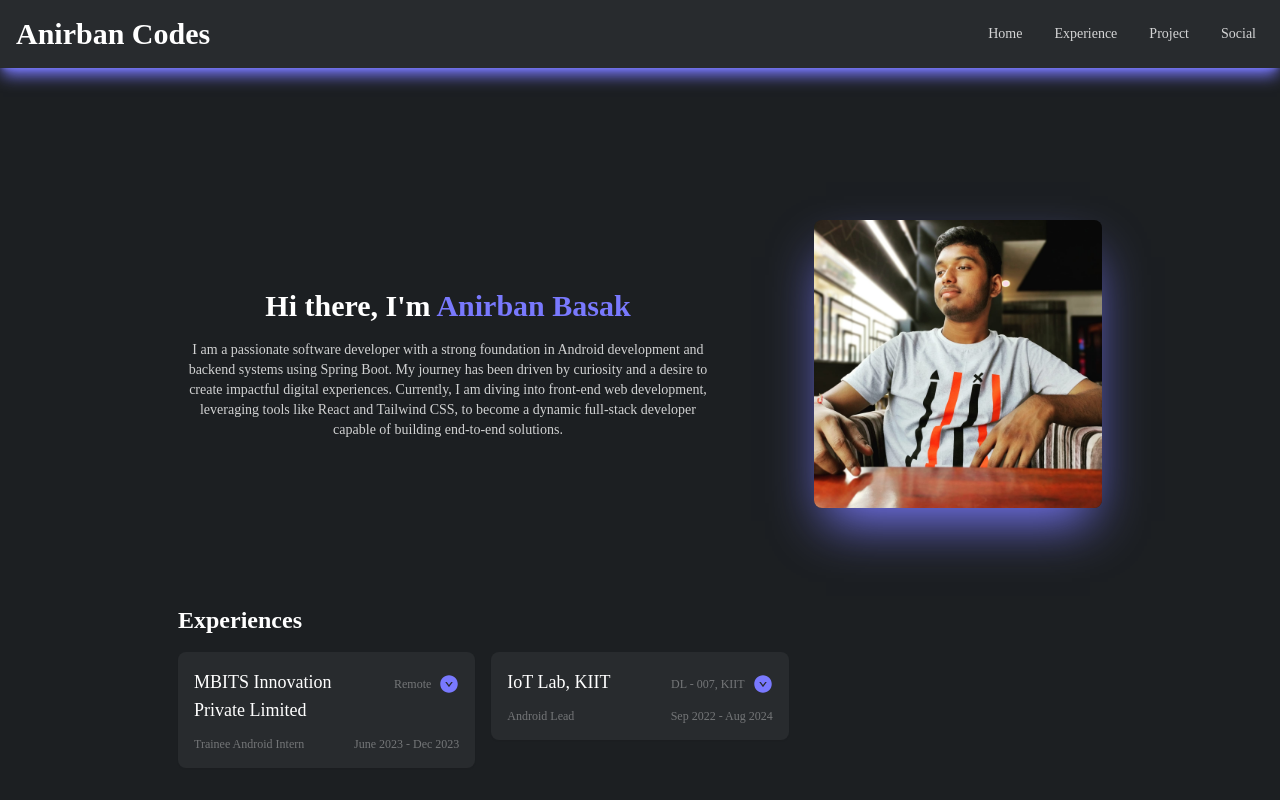
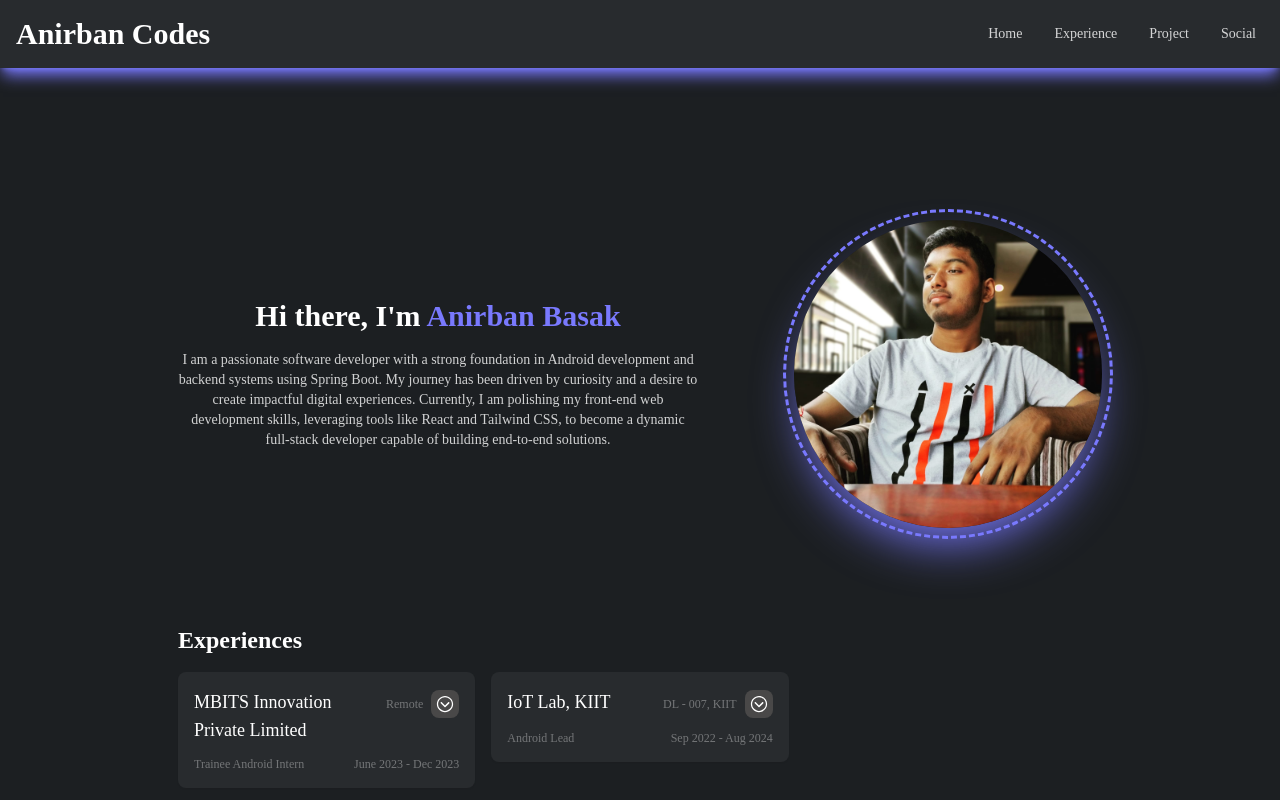
Before and after one commit to basakjeet08/Anirban-Codes, a React (Vite) app: page / in a window 1280 px wide. Built offline with nearby package versions, Linux system fonts and the light colour scheme; a web font is replaced by a local one.

Commit message:
refactor - minor UI Changes and rechecked the content.

```diff
--- a/src/constants/data.js
+++ b/src/constants/data.js
@@ -42,7 +42,7 @@ export const heroData = {
   info: `
         I am a passionate software developer with a strong foundation in Android development and backend systems using Spring Boot.
         My journey has been driven by curiosity and a desire to create impactful digital experiences.
-        Currently, I am diving into front-end web development, leveraging tools like React and Tailwind CSS, to become a dynamic full-stack developer capable of building end-to-end solutions.
+        Currently, I am polishing my front-end web development skills, leveraging tools like React and Tailwind CSS, to become a dynamic full-stack developer capable of building end-to-end solutions.
     `,
   profileImage: {
     src: myImage,
@@ -60,7 +60,8 @@ export const experienceData = {
       jobTitle: "Trainee Android Intern",
       location: "Remote",
       description: `
-        As an Android intern at MBITS, I Contributed to Android App development, implementing new features, optimizing performance, and adhering to Android best practices using Kotlin and Jetpack Compose.
+        During my internship at MBITS, I contributed to Android app development, focusing on healthcare and fitness solutions. The app tracked health metrics, providing users with valuable insights.
+        I developed a track screen with interactive charts to visualize these metrics, enhancing usability and enabling seamless health monitoring.
     `,
     },
 
@@ -72,7 +73,7 @@ export const experienceData = {
       description: `
         At IoT Lab, I began as an Android Developer, where I developed innovative solutions integrating IoT technologies with Android apps.
         Within a year, I was promoted to Android Developer Lead, overseeing a team of 10+ developers.
-        Together, we delivered several successful projects that bridged the gap between hardware and software, enhancing IoT functionality and user engagement.
+        Together, we delivered several successful projects and hosted sereval events.
     `,
     },
   ],
@@ -83,7 +84,7 @@ export const technologyData = {
   bodyText: `
       My technical journey began with Android development, where I created seamless and intuitive mobile experiences.
       Over time, I delved into backend systems using Java and Spring Boot, building scalable and secure APIs.
-      To expand my expertise, I have embraced front-end web development, exploring tools like React and Tailwind CSS to craft visually appealing and interactive user interfaces. This multifaceted approach enables me to deliver holistic and efficient software solutions.
+      To expand my expertise, I have embraced front-end web development, exploring tools like React and Tailwind CSS to craft visually appealing and interactive user interfaces.
   `,
   techList: [
     { imgSrc: javaLogo, shadow: "shadow-red-500", stack: "Java" },
@@ -117,7 +118,7 @@ export const projectData = {
       stack: ["Android", "Jetpack Compose", "Data Visualization"],
       githubLink: "https://github.com/basakjeet08/JetChart",
       description: `
-        JetChart is a Jetpack Compose chart library built using SOLID principles and the strategy design pattern. It emphasizes code reusability and scalability, ensuring ease of integration into various projects. The library leverages the Java Canvas API and Kotlin DrawScopes for high-performance custom rendering, making it a robust solution for data visualization needs.
+        JetChart is a Jetpack Compose chart library built using SOLID principles and the strategy design pattern. It emphasizes code reusability and scalability, ensuring ease of integration into various projects. The library leverages the Java Canvas API and Kotlin DrawScopes for high-performance custom rendering, making it a robust solution for data visualization needs in android.
     `,
     },
 
@@ -126,7 +127,7 @@ export const projectData = {
       stack: ["Android", "Spring Boot", "Published", "Firebase Auth"],
       githubLink: "https://github.com/iot-lab-kiit/IoT-Teacher-Review-App",
       description: `
-        Kritique App empowers students to provide feedback and ratings for faculty members, fostering a culture of continuous improvement. Its intuitive interfaces, robust data handling, and detailed analytics ensure transparency and reliability.
+        Kritique App allows students to provide feedback and ratings for faculty members, fostering a culture of continuous improvement. Its intuitive interfaces, robust data handling, and detailed analytics ensure transparency and reliability.
     `,
     },
     {
@@ -134,9 +135,7 @@ export const projectData = {
       stack: ["Android", "Kotlin", "Jetpack Compose"],
       githubLink: "https://github.com/iot-lab-kiit/Scavenger-Hunt-App",
       description: `
-        Matrix App is a comprehensive platform designed to streamline user interactions and task management.
-        My contributions included developing robust networking logic, creating a unified design system for a consistent user experience, and implementing a highly efficient QR scanner module.
-        These features collectively improved app efficiency and usability, catering to diverse user needs.
+        The Matrix App was developed as the central tool for the treasure hunt event at KIIT Fest 7.0. It featured a QR scanner for clue scanning and direction assistance, enhancing the treasure hunt experience. As the lead developer, I oversaw the app's development, ensuring robust functionality, a seamless user experience, and smooth event execution.
     `,
     },
   ],
@@ -146,7 +145,7 @@ export const socialData = {
   id: "social",
   sectionHeading: "Socials",
   content: `
-      Connecting with people is at the heart of growth and collaboration. From showcasing my projects on GitHub to networking on LinkedIn and sharing creative moments on Instagram, these platforms represent my journey. Let’s connect and create something impactful together.
+      Connecting with people is at the heart of growth and collaboration. From showcasing my projects on GitHub to networking on LinkedIn and sharing creative moments on Instagram, these platforms represent my journey. Let's connect and create something impactful together!
   `,
   socialList: [
     {
--- a/src/pages/Experience.jsx
+++ b/src/pages/Experience.jsx
@@ -1,14 +1,15 @@
 import React, { useState } from "react";
 import { experienceData } from "../constants/data";
-import { AiFillDownCircle } from "react-icons/ai";
-import { AiFillUpCircle } from "react-icons/ai";
 import {
   subHeadingStyles,
   titleStyles,
   captionStyles,
   bodyStyles,
   primaryCard,
+  primaryButtonStyles,
 } from "../styles";
+import { IoIosArrowDropup } from "react-icons/io";
+import { IoIosArrowDropdown } from "react-icons/io";
 
 const ExperienceItem = ({
   experience: { company, timeline, jobTitle, location, description },
@@ -26,14 +27,14 @@ const ExperienceItem = ({
 
         <div className="flex gap-2 items-center">
           <p className={captionStyles}>{location}</p>
-          {isExpanded ? (
-            <AiFillUpCircle onClick={toggle} className="h-5 w-5 text-primary" />
-          ) : (
-            <AiFillDownCircle
-              onClick={toggle}
-              className="h-5 w-5 text-primary"
-            />
-          )}
+
+          <div onClick={toggle} className={`${primaryButtonStyles} p-1`}>
+            {isExpanded ? (
+              <IoIosArrowDropup className="h-5 w-5" />
+            ) : (
+              <IoIosArrowDropdown className="h-5 w-5" />
+            )}
+          </div>
         </div>
       </div>
 
--- a/src/pages/Hero.jsx
+++ b/src/pages/Hero.jsx
@@ -9,10 +9,10 @@ const Hero = () => {
   return (
     <div
       id={id}
-      className="w-full mt-32 flex flex-col gap-y-4 gap-x-24 justify-center items-center lg:flex-row-reverse"
+      className="w-full pt-32 flex flex-col gap-y-4 gap-x-24 justify-center items-center lg:flex-row-reverse"
     >
       <img
-        className="h-36 md:h-48 lg:h-72 w-auto object-cover rounded-lg shadow-2xl shadow-primary"
+        className="w-1/3 max-w-80 max-h-80 object-cover rounded-full shadow-2xl shadow-primary outline-dashed outline-primary outline-offset-4 lg:outline-offset-8"
         src={profileImage.src}
         alt={profileImage.alt}
       />
--- a/src/styles.js
+++ b/src/styles.js
@@ -6,7 +6,7 @@ export const bodyStyles = `text-sm font-medium text-onBackground font-mcLaren op
 export const captionStyles = `text-xs font-thin text-onBackground font-mcLaren opacity-35`;
 
 // Button Styles
-export const primaryButtonStyles = `rounded-lg bg-primary hover:opacity-80 active:opacity-30 transition-all duration-300 text-onBackground`;
+export const primaryButtonStyles = `rounded-lg bg-cardVariant hover:bg-primary active:opacity-30 transition-all duration-300 text-onBackground`;
 
 // Card Styles
 export const primaryCard = `flex flex-col gap-3 p-4 bg-card rounded-lg shadow-sm hover:shadow-md hover:shadow-primary transition-all duration-300`;
```
